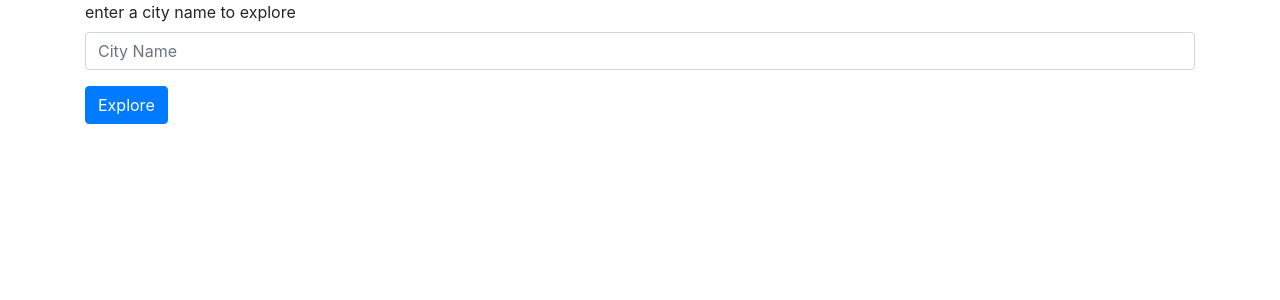
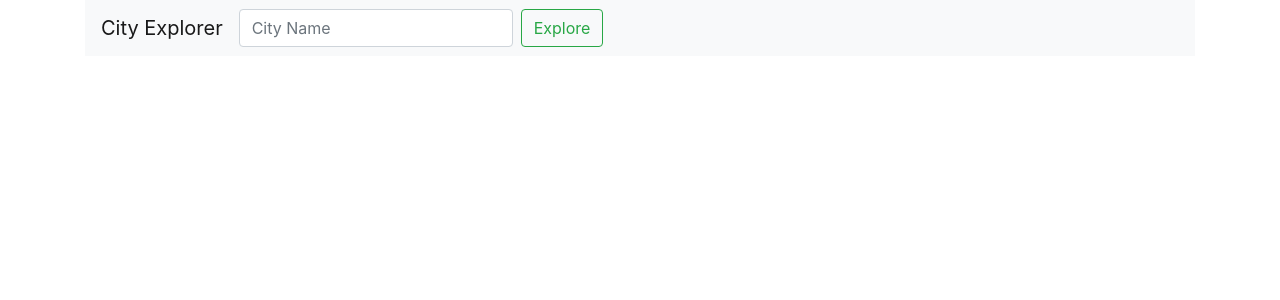
Before and after one commit to CullenSharp/City-Explorer, a React (Create React App) app: page / in a window 1280 px wide. Shown: the top 300 px of the page. Built offline with nearby package versions, Linux system fonts and the light colour scheme; no server answers.

Commit message:
Style map

```diff
--- a/src/App.js
+++ b/src/App.js
@@ -1,5 +1,5 @@
 import React from "react";
-import { Container, Form, Button } from "react-bootstrap";
+import { Container, Form, Button, Card, Navbar } from "react-bootstrap";
 import "bootstrap/dist/css/bootstrap.min.css";
 import axios from "axios";
 
@@ -24,29 +24,45 @@
 
   render() {
     const img_url = `https://maps.locationiq.com/v3/staticmap?key=${process.env.REACT_APP_CITY_KEY}&center=${this.state.location.lat},${this.state.location.lon}&size=${window.innerWidth}x300&format=jpg&zoom=12`;
+
     return (
       <Container flex>
-        <Form>
+        <Navbar
+          bg="light"
+          expand="lg"
+          className="justify-content-md-space-between"
+        >
+          <Navbar.Brand>City Explorer</Navbar.Brand>
+          <Form inline>
             <Form.Group>
-            <Form.Label>enter a city name to explore</Form.Label>
               <Form.Control
                 type="text"
                 placeholder="City Name"
+                className="mr-sm-2"
                 onChange={(e) => this.setState({ searchQuery: e.target.value })}
               />
             </Form.Group>
-          <Button variant="primary" type="submit" onClick={this.getLocation}>
+            <Button
+              variant="outline-success"
+              type="submit"
+              onClick={this.getLocation}
+            >
               Explore
             </Button>
           </Form>
-
+        </Navbar>
         {this.state.location.place_id && (
-          <>
-            <img src={img_url} alt="Map" />
-            <h2>The city is: {this.state.location.display_name}</h2>
-            <h2>lat: {this.state.location.lat}</h2>
-            <h2>lon: {this.state.location.lon}</h2>
-          </>
+          <Card style={{ minWidth: "18rem" }}>
+            <Card.Img variant="top" src={img_url} alt="Map" />
+            <Card.Body>
+              <Card.Title>{this.state.location.display_name}</Card.Title>
+              <Card.Text>
+                lat: {this.state.location.lat}
+                <br></br>
+                lon: {this.state.location.lon}
+              </Card.Text>
+            </Card.Body>
+          </Card>
         )}
       </Container>
     );
```
Lines whose indentation alone changed are shown as unchanged.
